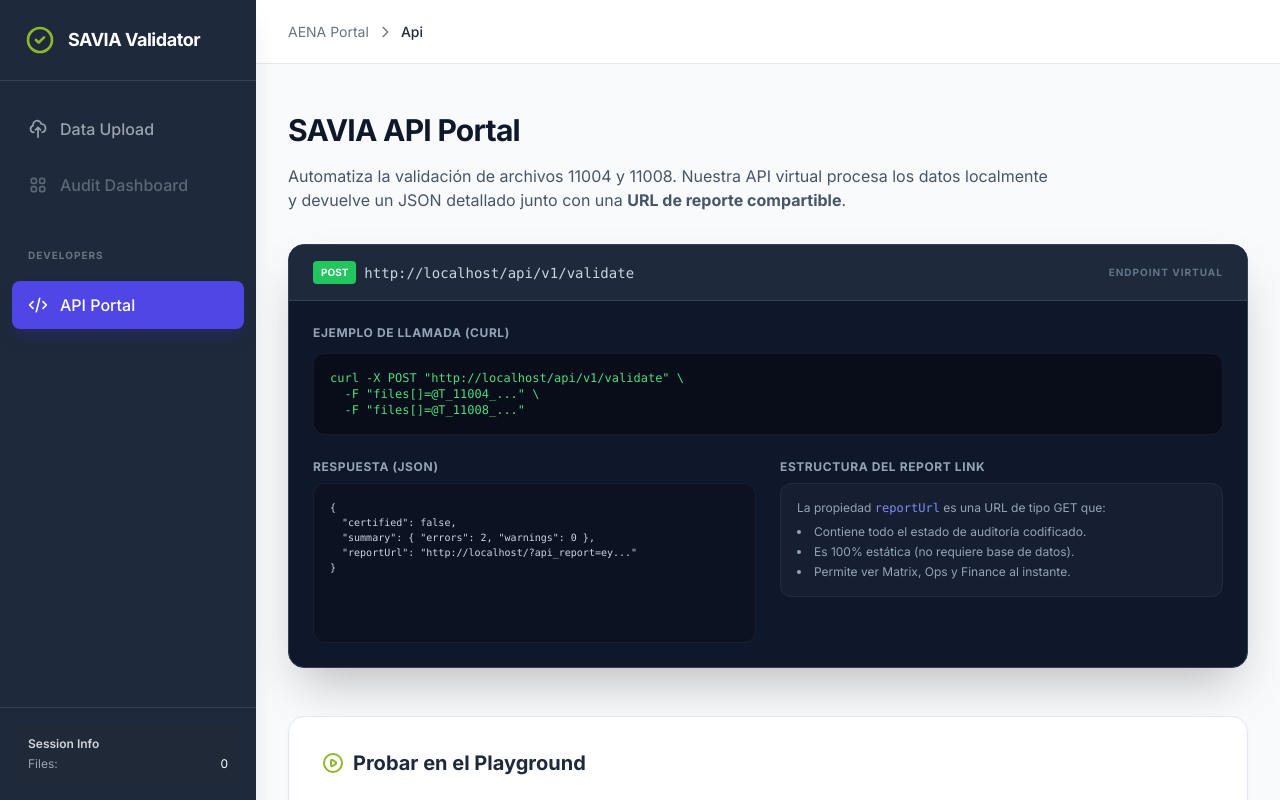
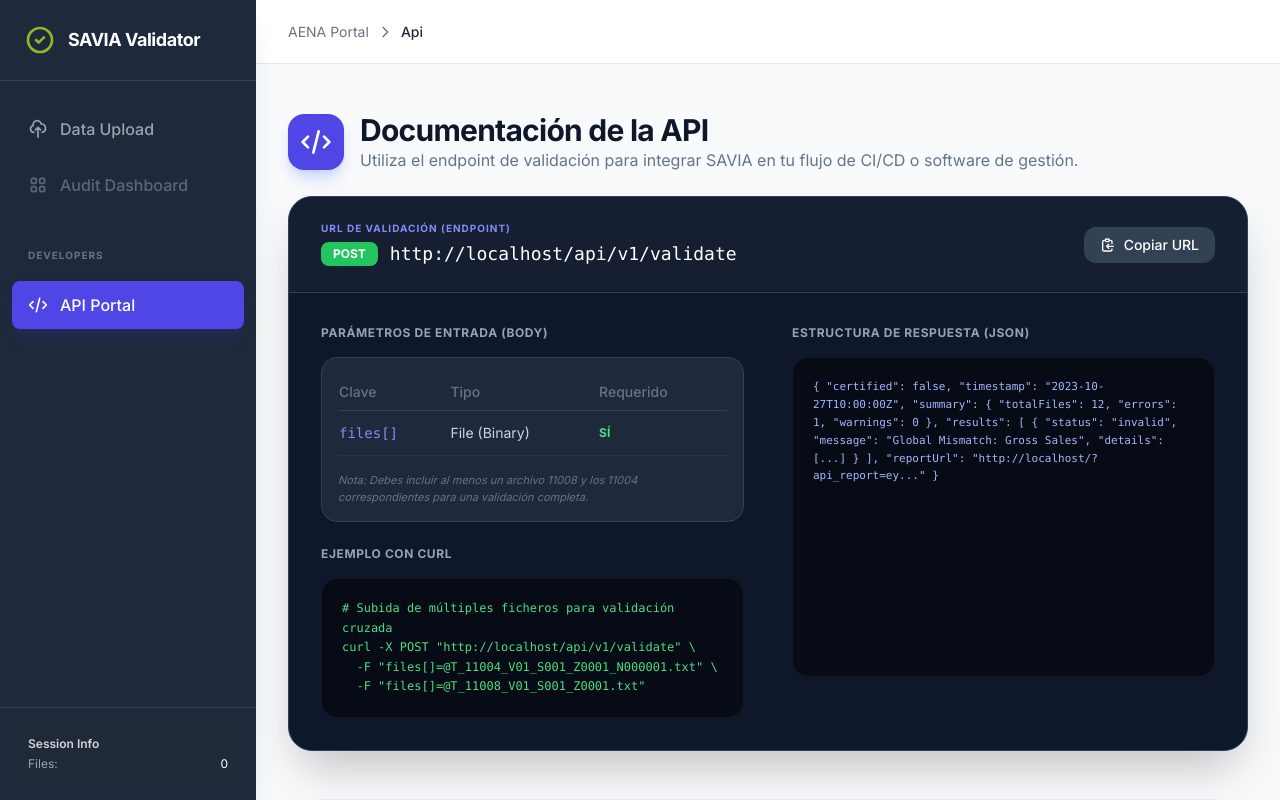
Before and after one commit to qaicg/AENA-SAVIA-VALIDATOR, a React (Vite) app: page / in a window 1280 px wide. Both pictures are taken after a click on the button "API Portal". Built offline with nearby package versions, Linux system fonts and the light colour scheme.

Commit message:
feat: Improve API Docs component
Refactor ApiDocs component to use more descriptive headings, icons, and updated styling. The API endpoint URL generation has also been improved for clarity.

```diff
--- a/components/ApiDocs.tsx
+++ b/components/ApiDocs.tsx
@@ -22,53 +22,99 @@ const ApiDocs: React.FC = () => {
   };
 
   const currentOrigin = window.location.origin + window.location.pathname;
+  const apiEndpoint = `${currentOrigin}api/v1/validate`.replace('//api', '/api');
 
   return (
     <div className="max-w-5xl mx-auto space-y-12 pb-20">
       <section>
-        <h2 className="text-3xl font-extrabold text-slate-900 mb-4 tracking-tight">SAVIA API Portal</h2>
-        <p className="text-slate-600 mb-8 max-w-3xl">
-          Automatiza la validación de archivos 11004 y 11008. Nuestra API virtual procesa los datos localmente y devuelve un JSON detallado junto con una <strong>URL de reporte compartible</strong>.
-        </p>
+        <div className="flex items-center space-x-4 mb-6">
+            <div className="bg-indigo-600 p-3 rounded-2xl shadow-lg shadow-indigo-200">
+                <svg className="w-8 h-8 text-white" fill="none" viewBox="0 0 24 24" stroke="currentColor">
+                    <path strokeLinecap="round" strokeLinejoin="round" strokeWidth={2} d="M10 20l4-16m4 4l4 4-4 4M6 16l-4-4 4-4" />
+                </svg>
+            </div>
+            <div>
+                <h2 className="text-3xl font-extrabold text-slate-900 tracking-tight">Documentación de la API</h2>
+                <p className="text-slate-500">Utiliza el endpoint de validación para integrar SAVIA en tu flujo de CI/CD o software de gestión.</p>
+            </div>
+        </div>
 
-        <div className="bg-slate-900 rounded-2xl overflow-hidden shadow-2xl border border-slate-700">
-          <div className="px-6 py-4 bg-slate-800 border-b border-slate-700 flex items-center justify-between">
-            <div className="flex items-center space-x-2">
-              <span className="px-2 py-1 bg-green-500 text-white text-[10px] font-bold rounded">POST</span>
-              <code className="text-slate-300 font-mono text-sm">{currentOrigin}api/v1/validate</code>
+        {/* ENDPOINT PRINCIPAL */}
+        <div className="bg-slate-900 rounded-3xl overflow-hidden shadow-2xl border border-slate-700 mb-8">
+          <div className="px-8 py-6 bg-slate-800/50 border-b border-slate-700 flex flex-col md:flex-row md:items-center justify-between gap-4">
+            <div>
+                <span className="text-[10px] font-bold text-indigo-400 uppercase tracking-widest block mb-1">URL DE VALIDACIÓN (ENDPOINT)</span>
+                <div className="flex items-center space-x-3">
+                    <span className="px-3 py-1 bg-green-500 text-white text-xs font-bold rounded-lg">POST</span>
+                    <code className="text-white font-mono text-lg break-all">{apiEndpoint}</code>
+                </div>
             </div>
-            <span className="text-slate-500 text-[10px] font-bold uppercase tracking-widest">Endpoint Virtual</span>
+            <button
+                onClick={() => navigator.clipboard.writeText(apiEndpoint)}
+                className="bg-slate-700 hover:bg-slate-600 text-white px-4 py-2 rounded-xl text-sm font-medium transition-colors flex items-center space-x-2 self-start md:self-center"
+            >
+                <svg className="w-4 h-4" fill="none" viewBox="0 0 24 24" stroke="currentColor"><path strokeLinecap="round" strokeLinejoin="round" strokeWidth={2} d="M8 5H6a2 2 0 00-2 2v12a2 2 0 002 2h10a2 2 0 002-2v-1M8 5a2 2 0 002 2h2a2 2 0 002-2M8 5a2 2 0 012-2h2a2 2 0 012 2m0 0h2a2 2 0 012 2v3m2 4H10m0 0l3-3m-3 3l3 3" /></svg>
+                <span>Copiar URL</span>
+            </button>
           </div>
-          <div className="p-6 space-y-6">
-            <div>
-                <h4 className="text-slate-400 text-xs font-bold uppercase tracking-wider mb-3">Ejemplo de llamada (cURL)</h4>
-                <div className="bg-black/40 p-4 rounded-xl border border-white/5 font-mono text-xs text-green-400 overflow-x-auto">
-                    curl -X POST "{currentOrigin}api/v1/validate" \<br/>
-                    &nbsp;&nbsp;-F "files[]=@T_11004_..." \<br/>
-                    &nbsp;&nbsp;-F "files[]=@T_11008_..."
+
+          <div className="p-8 grid grid-cols-1 lg:grid-cols-2 gap-12">
+            <div className="space-y-6">
+                <div>
+                    <h4 className="text-slate-400 text-xs font-bold uppercase tracking-wider mb-4">Parámetros de Entrada (Body)</h4>
+                    <div className="bg-slate-800 rounded-2xl p-4 border border-slate-700">
+                        <table className="w-full text-sm">
+                            <thead>
+                                <tr className="text-slate-500 border-b border-slate-700">
+                                    <th className="text-left py-2 font-medium">Clave</th>
+                                    <th className="text-left py-2 font-medium">Tipo</th>
+                                    <th className="text-left py-2 font-medium">Requerido</th>
+                                </tr>
+                            </thead>
+                            <tbody className="text-slate-300">
+                                <tr className="border-b border-slate-700/50">
+                                    <td className="py-3 font-mono text-indigo-400">files[]</td>
+                                    <td className="py-3">File (Binary)</td>
+                                    <td className="py-3 text-green-400 text-xs font-bold">SÍ</td>
+                                </tr>
+                            </tbody>
+                        </table>
+                        <p className="mt-4 text-[11px] text-slate-500 italic">Nota: Debes incluir al menos un archivo 11008 y los 11004 correspondientes para una validación completa.</p>
+                    </div>
+                </div>
+
+                <div>
+                    <h4 className="text-slate-400 text-xs font-bold uppercase tracking-wider mb-4">Ejemplo con cURL</h4>
+                    <div className="bg-black/50 p-5 rounded-2xl border border-white/5 font-mono text-xs text-green-400 leading-relaxed overflow-x-auto">
+                        # Subida de múltiples ficheros para validación cruzada<br/>
+                        curl -X POST "{apiEndpoint}" \<br/>
+                        &nbsp;&nbsp;-F "files[]=@T_11004_V01_S001_Z0001_N000001.txt" \<br/>
+                        &nbsp;&nbsp;-F "files[]=@T_11008_V01_S001_Z0001.txt"
+                    </div>
                 </div>
             </div>
 
-            <div className="grid grid-cols-1 md:grid-cols-2 gap-6">
+            <div className="space-y-6">
                 <div>
-                    <h4 className="text-slate-400 text-xs font-bold uppercase tracking-wider mb-2">Respuesta (JSON)</h4>
-                    <pre className="bg-black/20 p-4 rounded-xl text-[10px] text-slate-300 border border-white/5 h-40 overflow-y-auto">
+                    <h4 className="text-slate-400 text-xs font-bold uppercase tracking-wider mb-4">Estructura de Respuesta (JSON)</h4>
+                    <div className="bg-black/50 p-5 rounded-2xl border border-white/5 font-mono text-[11px] text-indigo-300 leading-relaxed overflow-x-auto h-[320px]">
 {`{
   "certified": false,
-  "summary": { "errors": 2, "warnings": 0 },
+  "timestamp": "2023-10-27T10:00:00Z",
+  "summary": {
+    "totalFiles": 12,
+    "errors": 1,
+    "warnings": 0
+  },
+  "results": [
+    {
+      "status": "invalid",
+      "message": "Global Mismatch: Gross Sales",
+      "details": [...]
+    }
+  ],
   "reportUrl": "${currentOrigin}?api_report=ey..."
 }`}
-                    </pre>
-                </div>
-                <div>
-                    <h4 className="text-slate-400 text-xs font-bold uppercase tracking-wider mb-2">Estructura del Report Link</h4>
-                    <div className="bg-slate-800/50 p-4 rounded-xl text-xs text-slate-400 border border-white/5 space-y-2">
-                        <p>La propiedad <code className="text-indigo-400">reportUrl</code> es una URL de tipo GET que:</p>
-                        <ul className="list-disc list-inside space-y-1">
-                            <li>Contiene todo el estado de auditoría codificado.</li>
-                            <li>Es 100% estática (no requiere base de datos).</li>
-                            <li>Permite ver Matrix, Ops y Finance al instante.</li>
-                        </ul>
                     </div>
                 </div>
             </div>
@@ -76,50 +122,85 @@ const ApiDocs: React.FC = () => {
         </div>
       </section>
 
-      <section className="bg-white rounded-2xl border border-slate-200 p-8 shadow-sm">
-        <h3 className="text-xl font-bold text-slate-800 mb-6 flex items-center">
-          <svg className="w-6 h-6 mr-2 text-aena-green" fill="none" viewBox="0 0 24 24" stroke="currentColor">
-            <path strokeLinecap="round" strokeLinejoin="round" strokeWidth={2} d="M14.752 11.168l-3.197-2.132A1 1 0 0010 9.87v4.263a1 1 0 001.555.832l3.197-2.132a1 1 0 000-1.664z" />
-            <path strokeLinecap="round" strokeLinejoin="round" strokeWidth={2} d="M21 12a9 9 0 11-18 0 9 9 0 0118 0z" />
-          </svg>
-          Probar en el Playground
-        </h3>
+      {/* PLAYGROUND SECTION */}
+      <section className="bg-white rounded-[2.5rem] border border-slate-200 p-10 shadow-xl shadow-slate-200/50">
+        <div className="mb-10">
+            <h3 className="text-2xl font-bold text-slate-800 mb-2">Simulador de Integración (Playground)</h3>
+            <p className="text-slate-500">Prueba cómo respondería tu sistema al hacer la llamada POST.</p>
+        </div>
 
-        <div className="grid grid-cols-1 lg:grid-cols-2 gap-8">
-          <div className="space-y-4">
-            <p className="text-sm text-slate-500">Carga archivos locales para ver el JSON que generaría la API y el enlace de reporte resultante.</p>
-            <div className="border-2 border-dashed border-slate-200 rounded-xl p-6 hover:border-aena-green transition-colors">
+        <div className="grid grid-cols-1 lg:grid-cols-2 gap-10">
+          <div className="space-y-6">
+            <div className="bg-slate-50 rounded-2xl p-8 border-2 border-dashed border-slate-200 hover:border-indigo-400 transition-all group">
               <input
                 type="file"
                 multiple
-                className="w-full text-sm text-slate-500 file:mr-4 file:py-2 file:px-4 file:rounded-full file:border-0 file:text-sm file:font-semibold file:bg-green-50 file:text-aena-green hover:file:bg-green-100"
+                id="apiTestFiles"
+                className="hidden"
                 onChange={(e) => setSelectedFiles(e.target.files)}
               />
+              <label htmlFor="apiTestFiles" className="cursor-pointer flex flex-col items-center">
+                  <div className="w-16 h-16 bg-white rounded-2xl shadow-sm border border-slate-100 flex items-center justify-center text-slate-400 group-hover:text-indigo-600 group-hover:scale-110 transition-all mb-4">
+                    <svg className="w-8 h-8" fill="none" viewBox="0 0 24 24" stroke="currentColor"><path strokeLinecap="round" strokeLinejoin="round" strokeWidth={2} d="M9 13h6m-3-3v6m5 5H7a2 2 0 01-2-2V5a2 2 0 012-2h5.586a1 1 0 01.707.293l5.414 5.414a1 1 0 01.293.707V19a2 2 0 01-2 2z" /></svg>
+                  </div>
+                  <span className="text-sm font-bold text-slate-700">{selectedFiles ? `${selectedFiles.length} archivos seleccionados` : 'Seleccionar archivos para el test'}</span>
+                  <span className="text-xs text-slate-400 mt-1">Simula el payload de un formulario multipart</span>
+              </label>
             </div>
+
             <button
               onClick={handleTestApi}
               disabled={!selectedFiles || isLoading}
-              className="w-full bg-slate-900 text-white py-3 rounded-xl font-bold shadow-lg hover:bg-slate-800 disabled:opacity-50 transition-all flex items-center justify-center space-x-2"
+              className="w-full bg-indigo-600 text-white py-4 rounded-2xl font-bold shadow-lg shadow-indigo-200 hover:bg-indigo-700 disabled:opacity-50 transition-all flex items-center justify-center space-x-3"
             >
               {isLoading && <svg className="animate-spin h-5 w-5 text-white" viewBox="0 0 24 24"><circle className="opacity-25" cx="12" cy="12" r="10" stroke="currentColor" strokeWidth="4"></circle><path className="opacity-75" fill="currentColor" d="M4 12a8 8 0 018-8V0C5.373 0 0 5.373 0 12h4zm2 5.291A7.962 7.962 0 014 12H0c0 3.042 1.135 5.824 3 7.938l3-2.647z"></path></svg>}
-              <span>Generar Llamada API</span>
+              <span>Simular Llamada POST</span>
             </button>
           </div>
 
-          <div className="bg-slate-50 rounded-xl p-4 border border-slate-200 font-mono text-[10px] overflow-auto max-h-[400px]">
-            <div className="flex justify-between items-center mb-2 pb-2 border-b border-slate-200">
-              <span className="text-slate-400 font-bold uppercase tracking-widest">Respuesta de la API</span>
-              {apiResponse && <span className={`px-2 py-0.5 rounded text-[9px] font-bold ${apiResponse.error ? 'bg-red-100 text-red-700' : 'bg-green-100 text-green-700'}`}>{apiResponse.error ? '500 ERROR' : '200 OK'}</span>}
-            </div>
-            {apiResponse ? (
-              <pre className="text-slate-700">{JSON.stringify(apiResponse, null, 2)}</pre>
-            ) : (
-              <div className="text-slate-400 flex items-center justify-center h-full min-h-[100px] text-center px-8">
-                Selecciona archivos y pulsa "Generar" para ver la respuesta aquí.
-              </div>
-            )}
+          <div className="relative">
+             <div className="absolute top-0 right-0 p-3 flex space-x-2">
+                  <div className="w-3 h-3 rounded-full bg-red-400"></div>
+                  <div className="w-3 h-3 rounded-full bg-yellow-400"></div>
+                  <div className="w-3 h-3 rounded-full bg-green-400"></div>
+             </div>
+             <div className="bg-slate-900 rounded-3xl p-6 border border-slate-800 font-mono text-[10px] overflow-auto h-[350px] shadow-2xl">
+                {apiResponse ? (
+                  <pre className="text-indigo-300 leading-relaxed">{JSON.stringify(apiResponse, null, 2)}</pre>
+                ) : (
+                  <div className="h-full flex flex-col items-center justify-center text-slate-500 space-y-4">
+                    <svg className="w-12 h-12 opacity-20" fill="none" viewBox="0 0 24 24" stroke="currentColor"><path strokeLinecap="round" strokeLinejoin="round" strokeWidth={1} d="M8 9l3 3-3 3m5 0h3M5 20h14a2 2 0 002-2V6a2 2 0 00-2-2H5a2 2 0 00-2 2v12a2 2 0 002 2z" /></svg>
+                    <p className="text-center max-w-[200px]">La respuesta JSON del endpoint aparecerá aquí tras ejecutar el test.</p>
+                  </div>
+                )}
+             </div>
           </div>
         </div>
+      </section>
+
+      {/* GUIA RAPIDA INTEGRACION */}
+      <section className="grid grid-cols-1 md:grid-cols-3 gap-6">
+          <div className="bg-white p-6 rounded-2xl border border-slate-100 shadow-sm">
+              <div className="w-10 h-10 bg-blue-50 text-blue-600 rounded-lg flex items-center justify-center mb-4">
+                  <span className="font-bold">1</span>
+              </div>
+              <h4 className="font-bold text-slate-800 mb-2">Prepara los datos</h4>
+              <p className="text-xs text-slate-500 leading-relaxed">Genera tus ficheros 11004 y 11008 desde tu TPV siguiendo la normativa AENA.</p>
+          </div>
+          <div className="bg-white p-6 rounded-2xl border border-slate-100 shadow-sm">
+              <div className="w-10 h-10 bg-indigo-50 text-indigo-600 rounded-lg flex items-center justify-center mb-4">
+                  <span className="font-bold">2</span>
+              </div>
+              <h4 className="font-bold text-slate-800 mb-2">Envía el POST</h4>
+              <p className="text-xs text-slate-500 leading-relaxed">Realiza una petición multipart/form-data al endpoint indicado arriba.</p>
+          </div>
+          <div className="bg-white p-6 rounded-2xl border border-slate-100 shadow-sm">
+              <div className="w-10 h-10 bg-green-50 text-green-600 rounded-lg flex items-center justify-center mb-4">
+                  <span className="font-bold">3</span>
+              </div>
+              <h4 className="font-bold text-slate-800 mb-2">Gestiona el Reporte</h4>
+              <p className="text-xs text-slate-500 leading-relaxed">Almacena el campo <code className="text-indigo-600">reportUrl</code> para dar acceso visual al equipo de auditoría.</p>
+          </div>
       </section>
     </div>
   );
```
